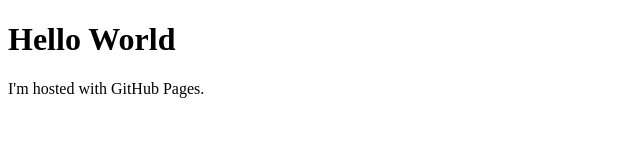
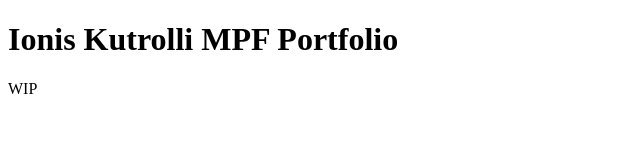
Before and after one commit to Ionis-Kutrolli/Ionis-Kutrolli.github.io, a plain HTML site: page index.html in a window 1280 px wide. Shown: the whole page, without its empty margins (0-640 px from the left). Drawn offline with Linux system fonts and the light colour scheme.

Commit message:
Initial Commit

```diff
--- a/index.html
+++ b/index.html
@@ -4,7 +4,7 @@
         <title>y0nis.github.io</title>
 	</head>
 	<body>
-		<h1>Hello World</h1>
-		<p>I'm hosted with GitHub Pages.</p>
+		<h1>Ionis Kutrolli MPF Portfolio</h1>
+		<p>WIP</p>
 	</body>
 </html>
```
